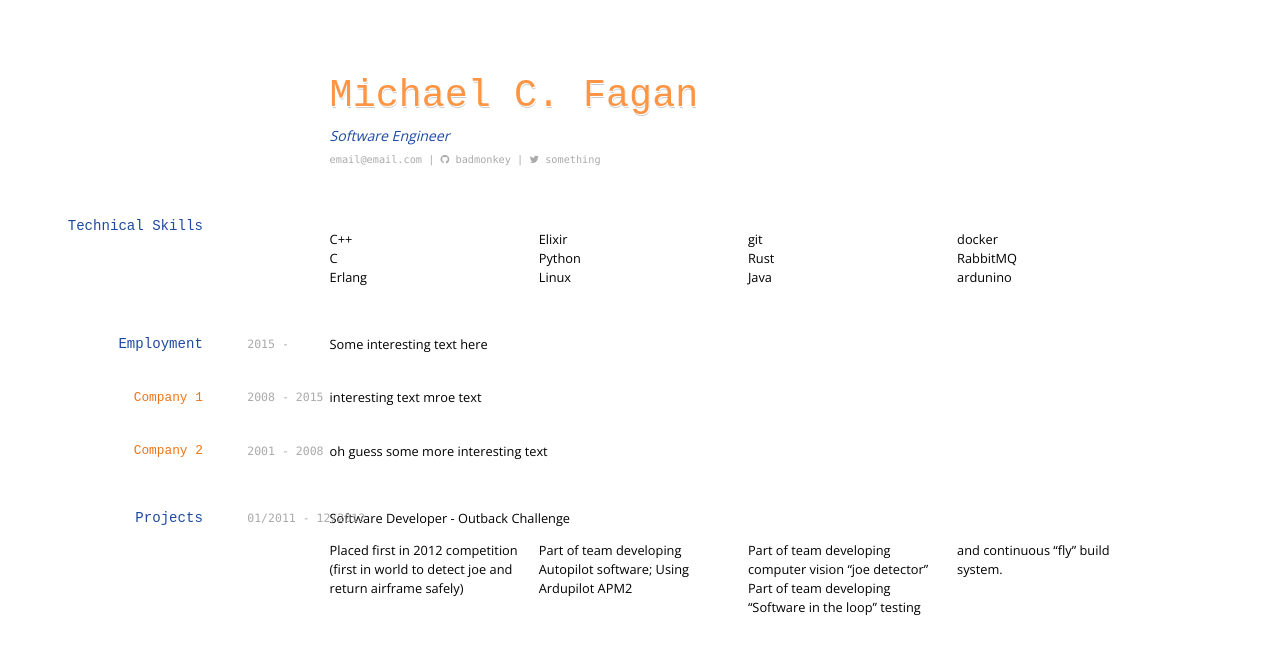
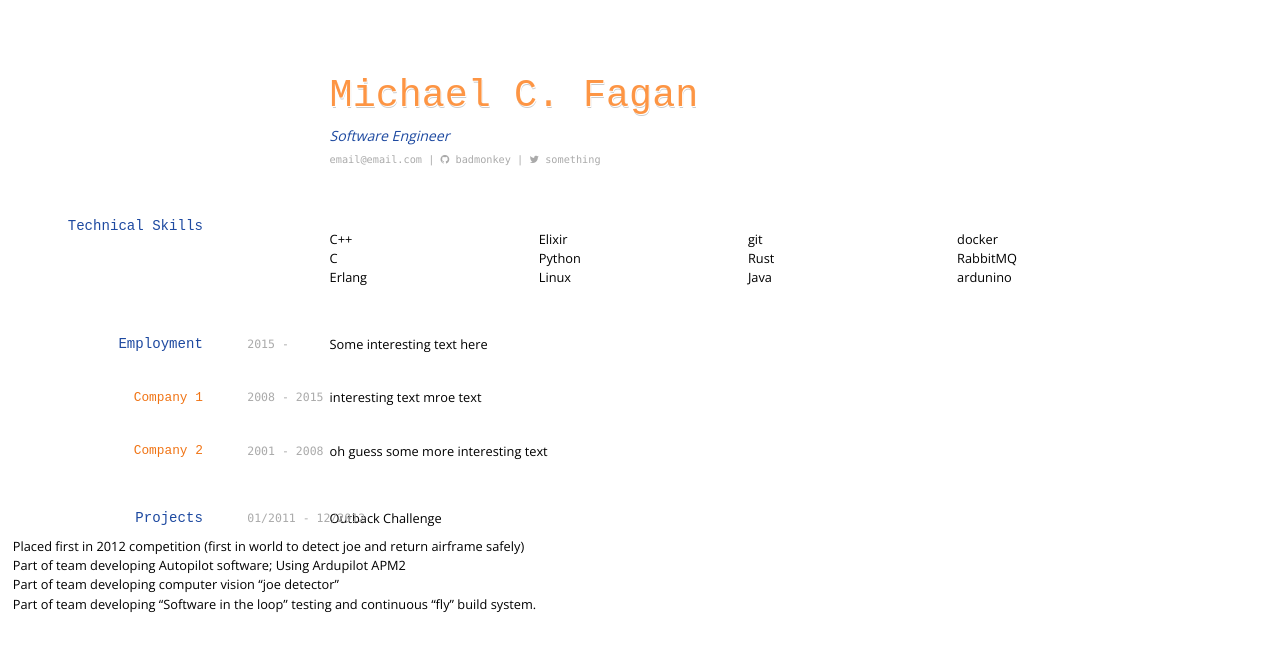
Before and after one commit to badmonkey/badmonkey.github.io, a Jekyll site: the page built from page-resume.md, in a window 1280 px wide. Shown: the top 655 px of the page. Built offline with Jekyll 4.4.1, drawn with Linux system fonts in a browser that asks for light colours; nearby versions of some CDN libraries.

Commit message:
testing mroe formatting

```diff
--- a/media/layout-resume-screen.css
+++ b/media/layout-resume-screen.css
@@ -83,7 +83,7 @@ p code {
 }
 
 
-ul {
+h2+ul {
 	position: relative;
 	left: 25%;
 	width: 65%;
--- a/page-resume.md
+++ b/page-resume.md
@@ -44,8 +44,8 @@
 
 
 ## Projects
+Outback Challenge
 `01/2011 - 12/2012`
-Software Developer - Outback Challenge
 + Placed first in 2012 competition (first in world to detect joe and return airframe safely)
 + Part of team developing Autopilot software; Using Ardupilot APM2
 + Part of team developing computer vision "joe detector"
```
